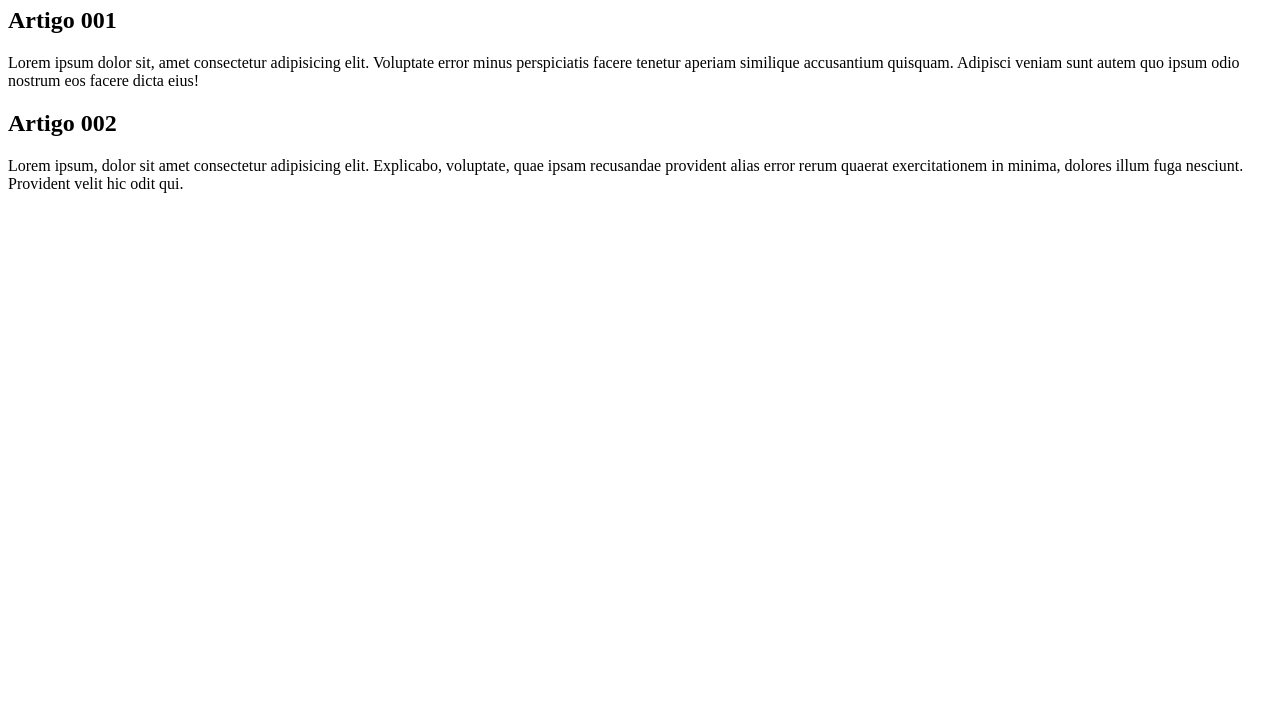
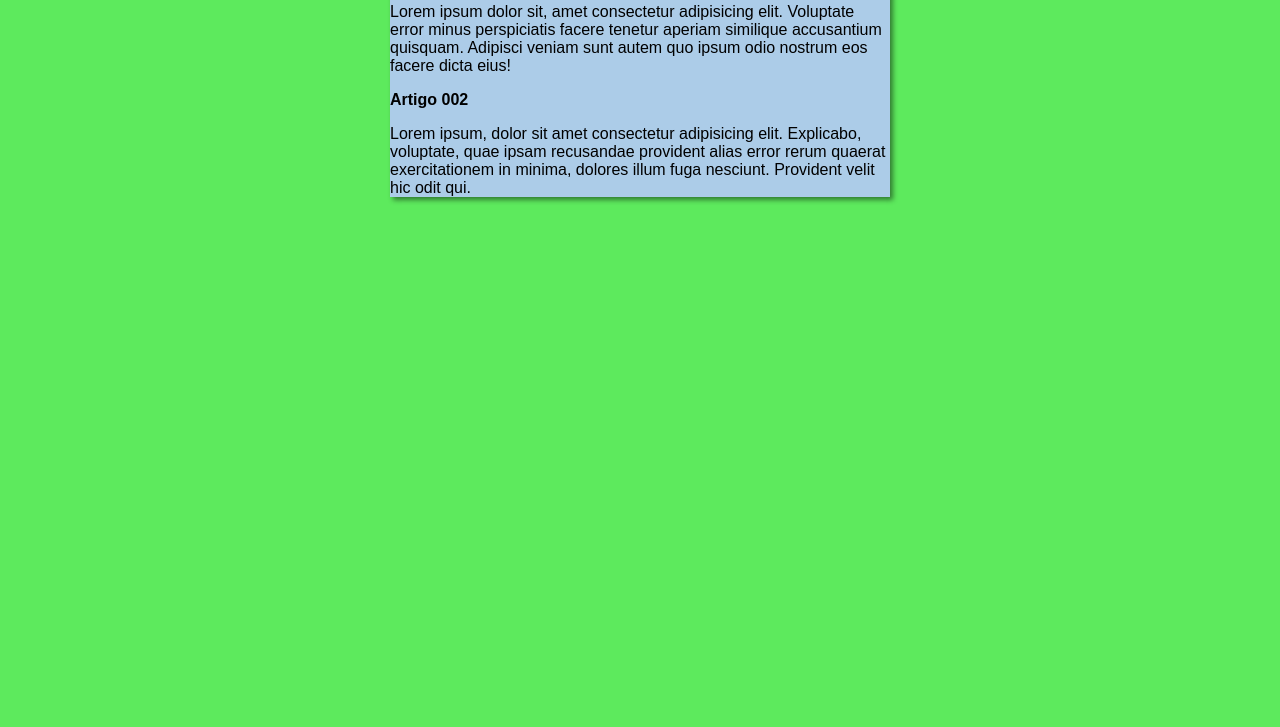
Before and after one commit to NadLuz/Projeto-site, a plain HTML site: page index.html in a window 1280 px wide. Shown: the part 73-800 px from the top of the page. Drawn offline with Linux system fonts and the light colour scheme.

Commit message:
Inicio do Design

```diff
--- /dev/null
+++ b/estilos/style.css
@@ -0,0 +1,15 @@
+* {
+    font-family: Arial, Helvetica, sans-serif;
+    font-size: 16px;
+}
+
+body {
+    background-color: rgb(93, 234, 93);
+}
+
+main {
+    background-color: rgb(172, 204, 232);
+    width: 500px;
+    margin: auto;
+    box-shadow: 3px 3px 5px rgba(0, 0, 0, 0.473);
+}
--- a/index.html
+++ b/index.html
@@ -5,6 +5,7 @@
     <meta http-equiv="X-UA-Compatible" content="IE=edge">
     <meta name="viewport" content="width=device-width, initial-scale=1.0">
     <title>Título do Site</title>
+    <link rel="stylesheet" href="estilos/style.css">
 </head>
 <body>
     <main>
```
